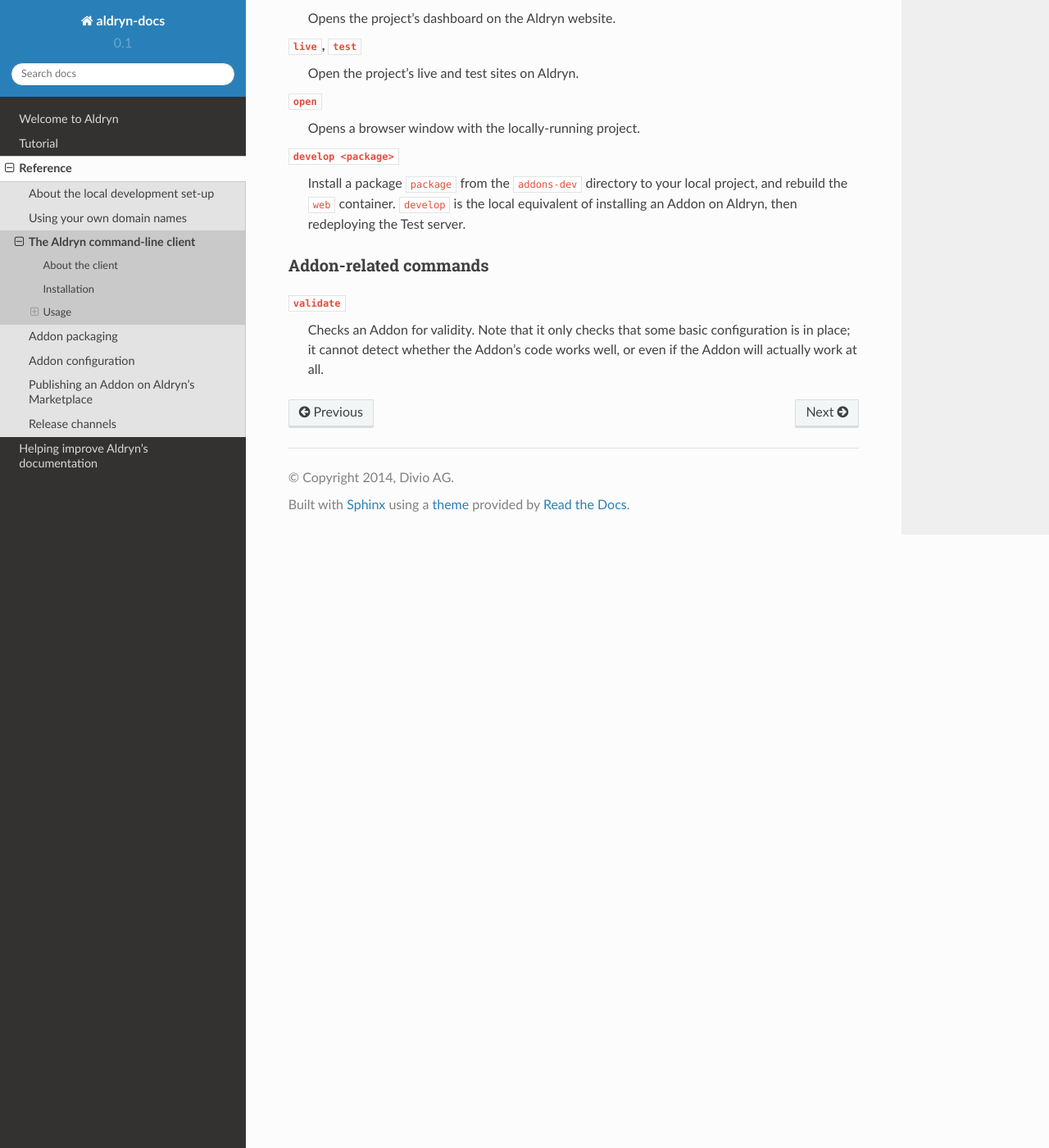
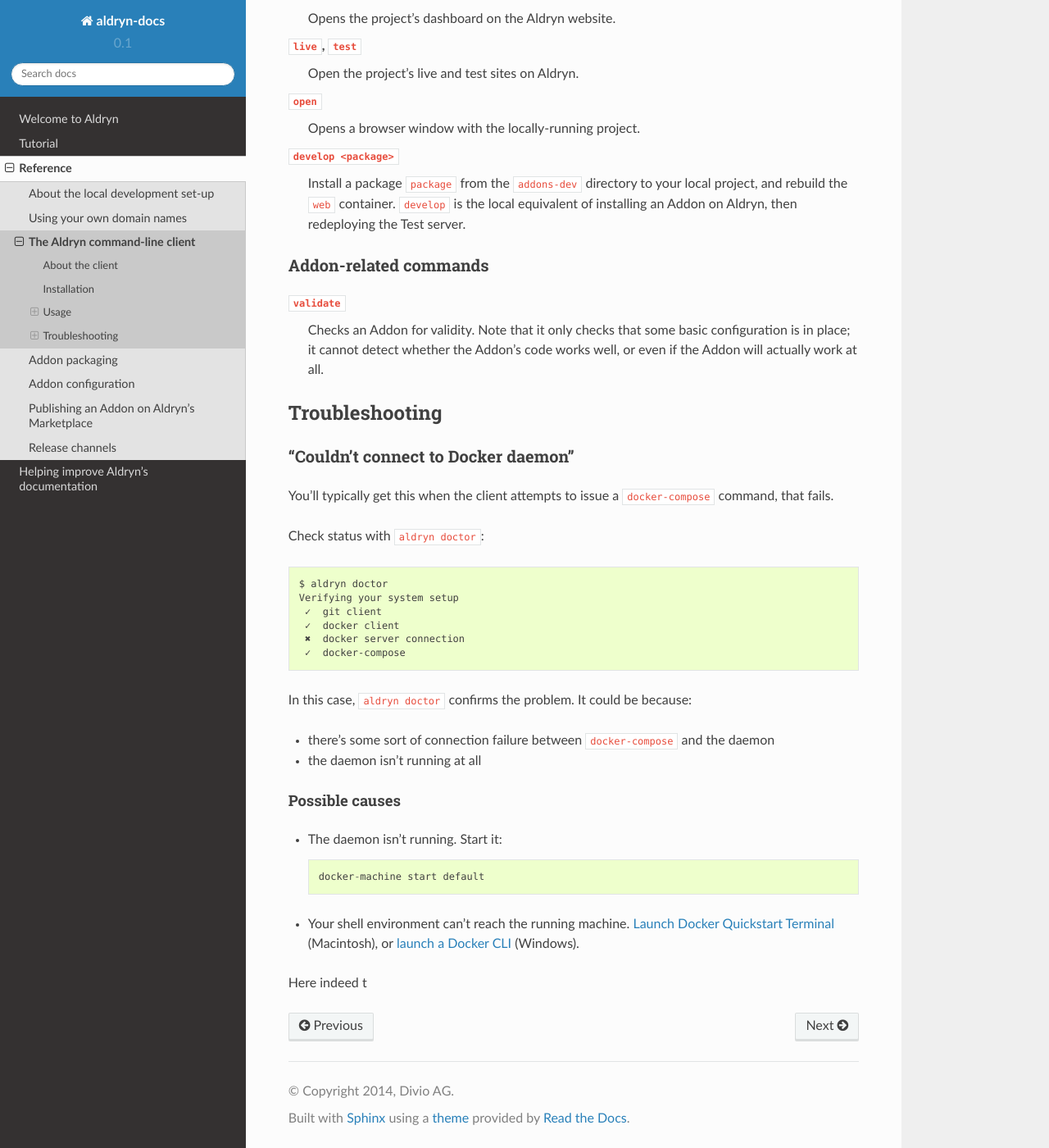
Before and after one commit to aldryn/aldryn-docs, a Sphinx documentation site: the page built from docs/reference/commandline_client.rst, in a window 1280 px wide and 1400 px high, scrolled down 2710 px. Shown: the whole window at 82% size. Built offline with Sphinx 7.4.7 and the Read the Docs theme 2.0.0, drawn with Linux system fonts in a browser that asks for light colours.

Commit message:
Added troubleshooting notes on failed to connect

```diff
--- a/docs/reference/commandline_client.rst
+++ b/docs/reference/commandline_client.rst
@@ -155,3 +155,44 @@
     Checks an Addon for validity. Note that it only checks that some basic configuration is in
     place; it cannot detect whether the Addon's code works well, or even if the Addon will actually
     work at all.
+
+
+.. _commandline_troubleshooting:
+
+***************
+Troubleshooting
+***************
+
+"Couldn't connect to Docker daemon"
+===================================
+
+You'll typically get this when the client attempts to issue a ``docker-compose`` command, that
+fails.
+
+Check status with ``aldryn doctor``::
+
+    $ aldryn doctor
+    Verifying your system setup
+     ✓  git client
+     ✓  docker client
+     ✖  docker server connection
+     ✓  docker-compose
+
+In this case, ``aldryn doctor`` confirms the problem. It could be because:
+
+* there's some sort of connection failure between ``docker-compose`` and the daemon
+* the daemon isn't running at all
+
+
+Possible causes
+---------------
+
+* The daemon isn't running. Start it::
+
+    docker-machine start default
+
+* Your shell environment can't reach the running machine. :ref:`launch-docker-quickstart-terminal`
+  (Macintosh), or :ref:`launch a Docker CLI <docker_cli_windows>` (Windows).
+
+
+Here indeed t
--- a/docs/tutorial/commandline/installation_windows.rst
+++ b/docs/tutorial/commandline/installation_windows.rst
@@ -139,6 +139,7 @@
 Your Aldryn account will now recognise your computer as a trusted host, and you'll be protected by
 encrypted communication for command-line operations between the two.
 
+.. _docker_cli_windows:
 
 *************
 Set up Docker
```
